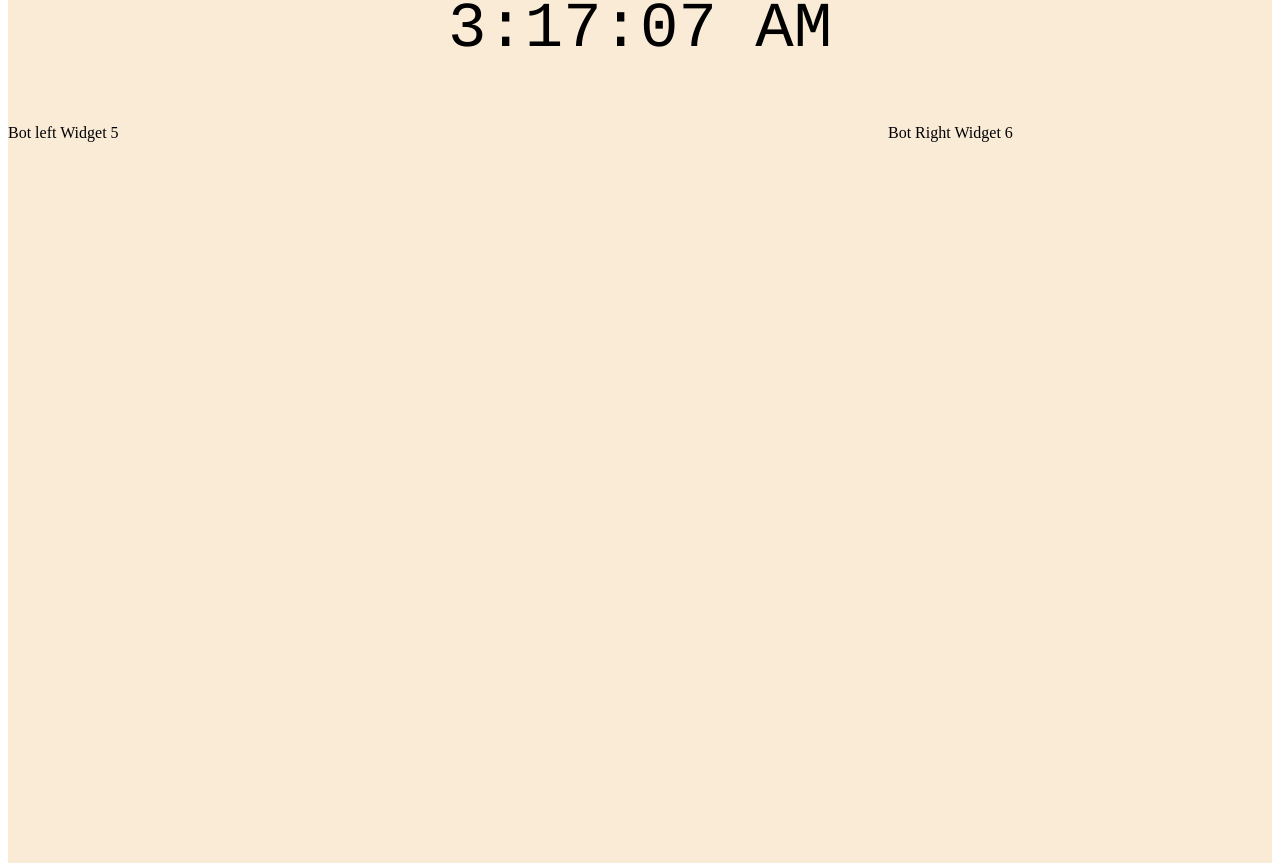
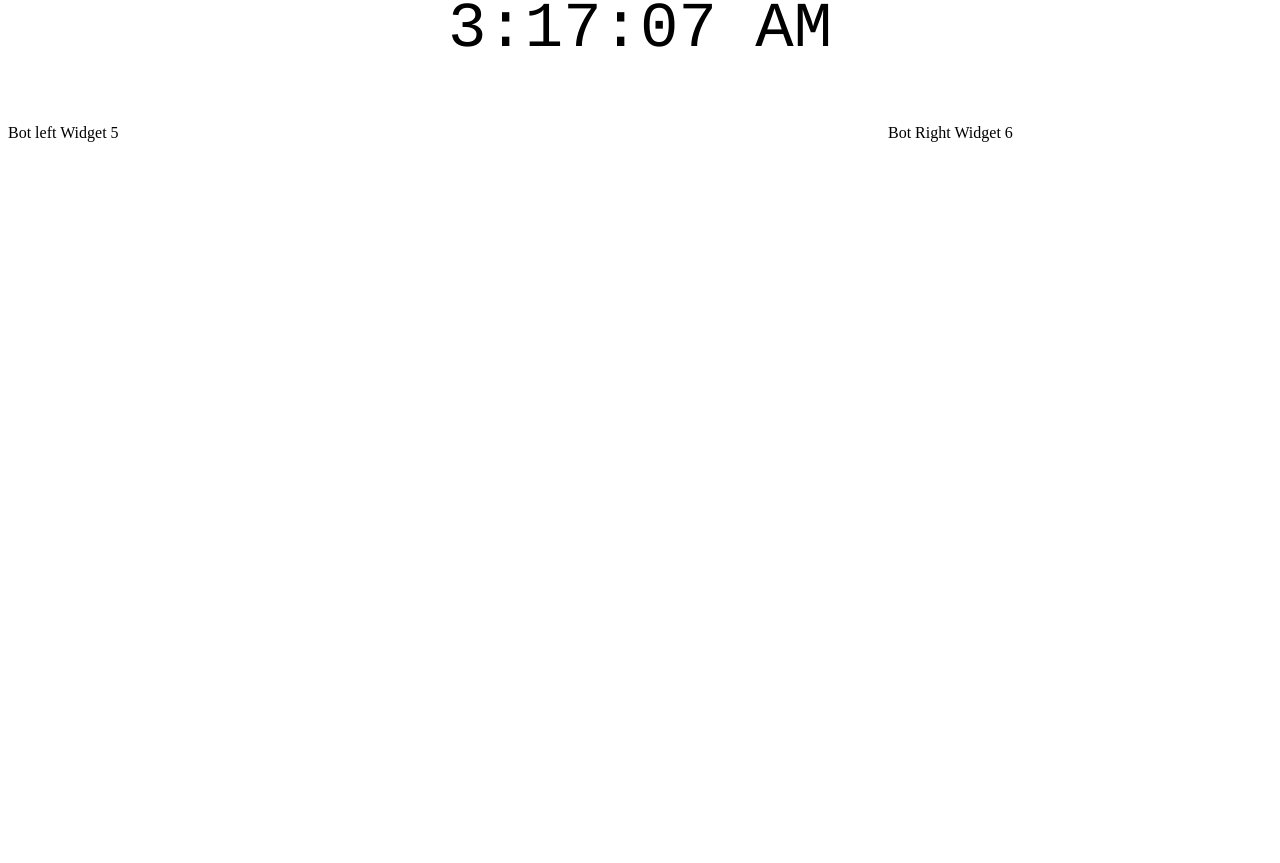
Before and after one commit to Kothaar/YardSale, a React (Create React App) app in the folder frontend/: page / in a window 1280 px wide. Shown: the part 440-1303 px from the top of the page. After the commit the page ends 814 px from the top, so only its background shows below. Built offline with nearby package versions, Linux system fonts and the light colour scheme; no server answers.

Commit message:
changed opacity of backgrounds and removed styling on useless return div

```diff
--- a/frontend/src/App.css
+++ b/frontend/src/App.css
@@ -69,7 +69,7 @@
 
 div {
 
-    background-color: antiquewhite;
+    background-color: rgba(255, 255, 255,0.1);
     justify-content: center;
 
 }
--- a/frontend/src/SetBackground.js
+++ b/frontend/src/SetBackground.js
@@ -30,10 +30,7 @@ export default class SetBackground extends Component {
     };
     render() {
         return (
-            <div style = {{
-                height: '100vh',
-                widith: '100vw'
-            }}>
+            <div>
         </div>
         )
     }
```
